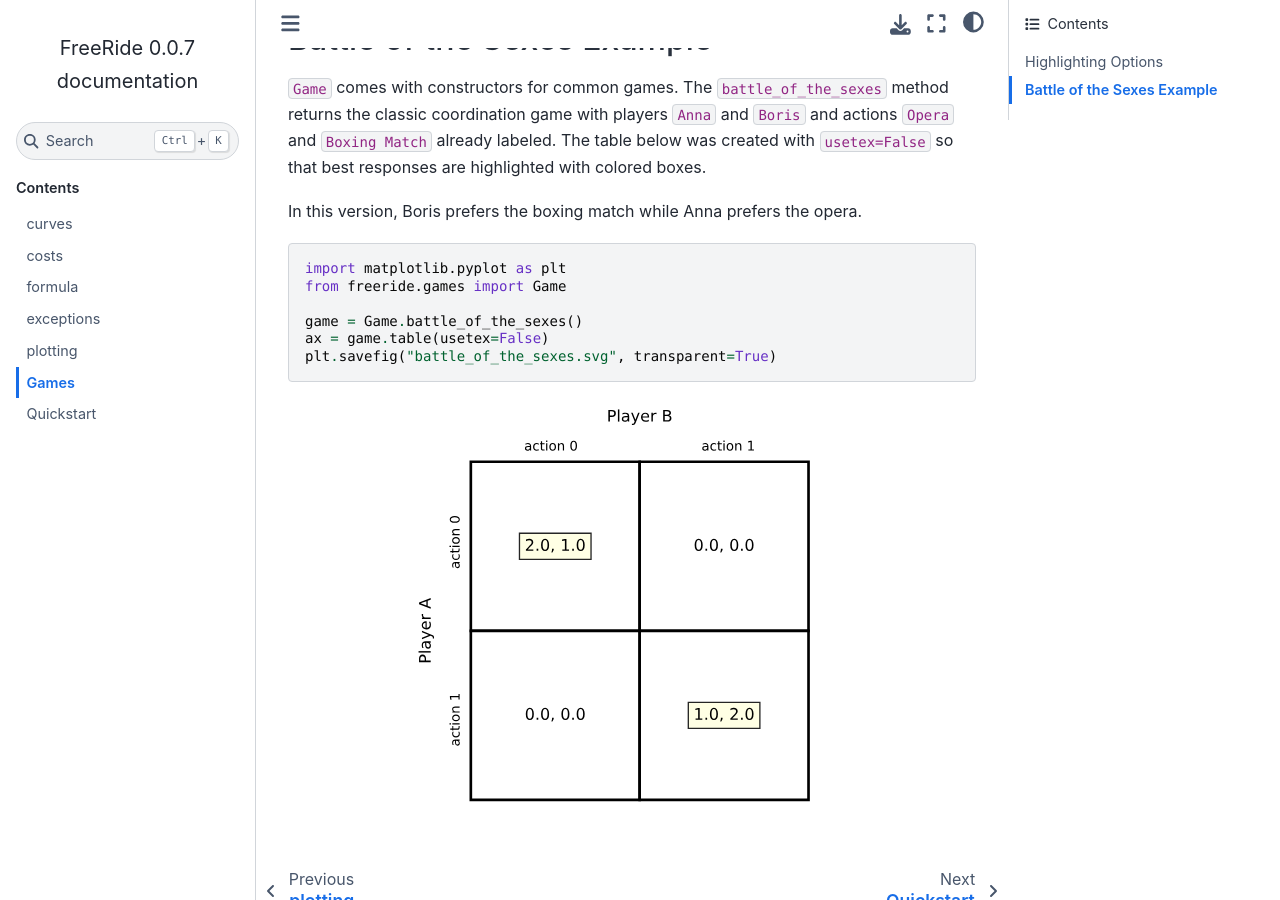
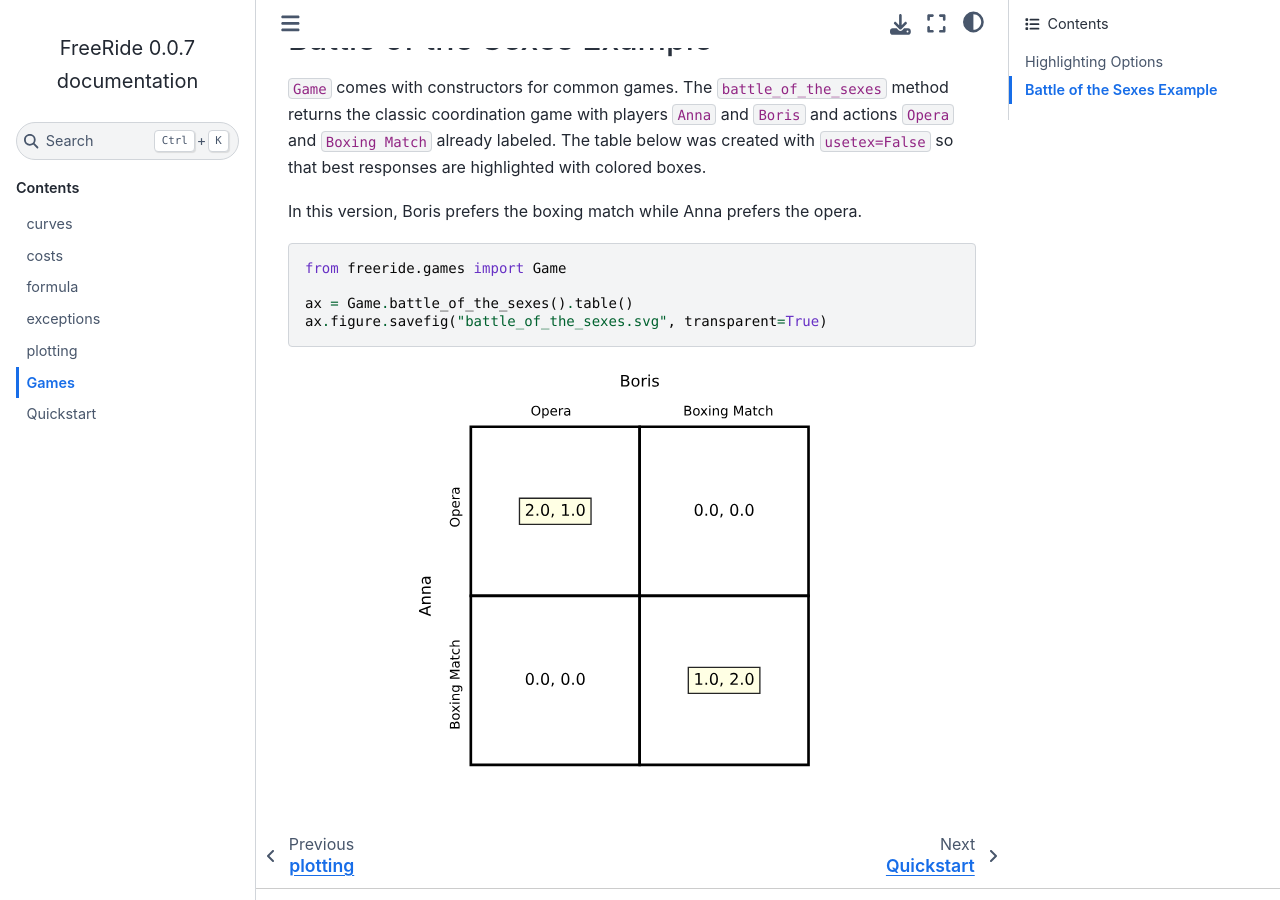
Before and after one commit to alexanderthclark/FreeRide, a Sphinx documentation site: the page built from docs/games.rst, in a window 1280 px wide and 900 px high, scrolled down 672 px. Built offline with Sphinx 7.4.7 and the Sphinx Book theme 1.1.4, drawn with Linux system fonts in a browser that asks for light colours.

Commit message:
Update battle of the sexes example

```diff
--- a/docs/games.rst
+++ b/docs/games.rst
@@ -38,12 +38,10 @@ In this version, Boris prefers the boxing match while Anna prefers the opera.
 
 .. code-block:: python
 
-    import matplotlib.pyplot as plt
     from freeride.games import Game
 
-    game = Game.battle_of_the_sexes()
-    ax = game.table(usetex=False)
-    plt.savefig("battle_of_the_sexes.svg", transparent=True)
+    ax = Game.battle_of_the_sexes().table()
+    ax.figure.savefig("battle_of_the_sexes.svg", transparent=True)
 
 .. image:: battle_of_the_sexes.svg
    :align: center
```
Also changed, not shown: docs/battle_of_the_sexes.svg.
